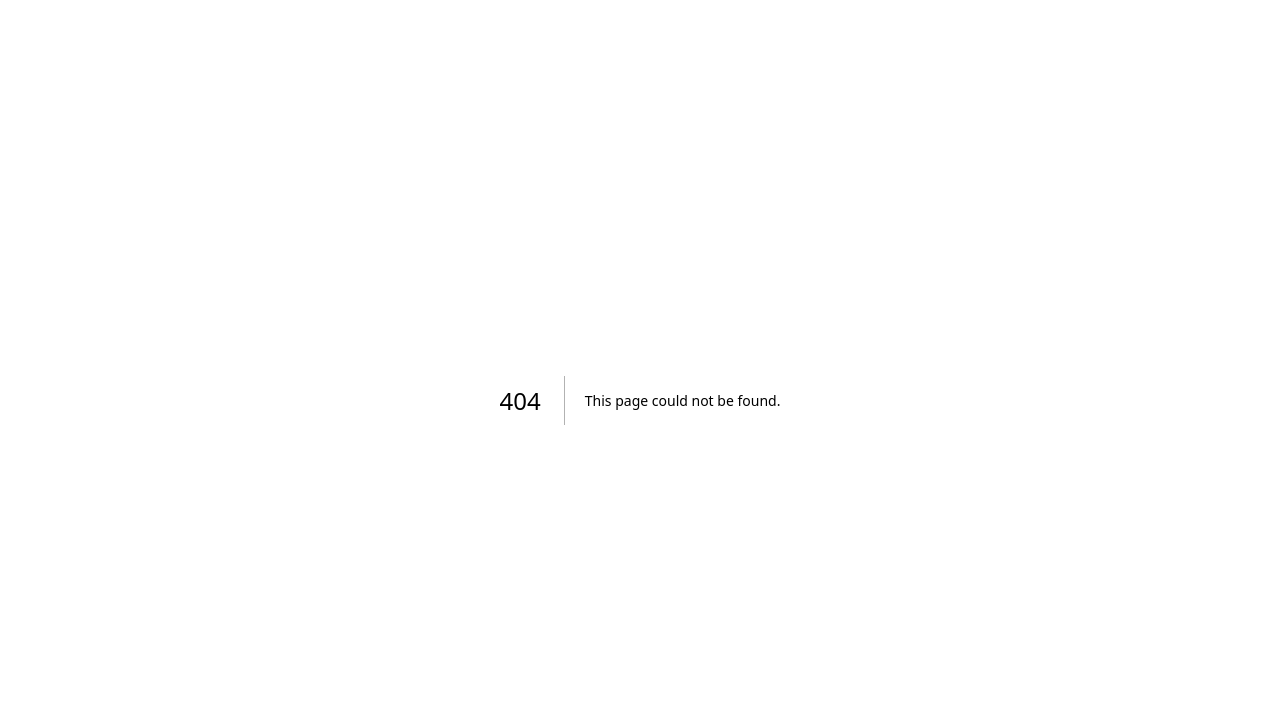
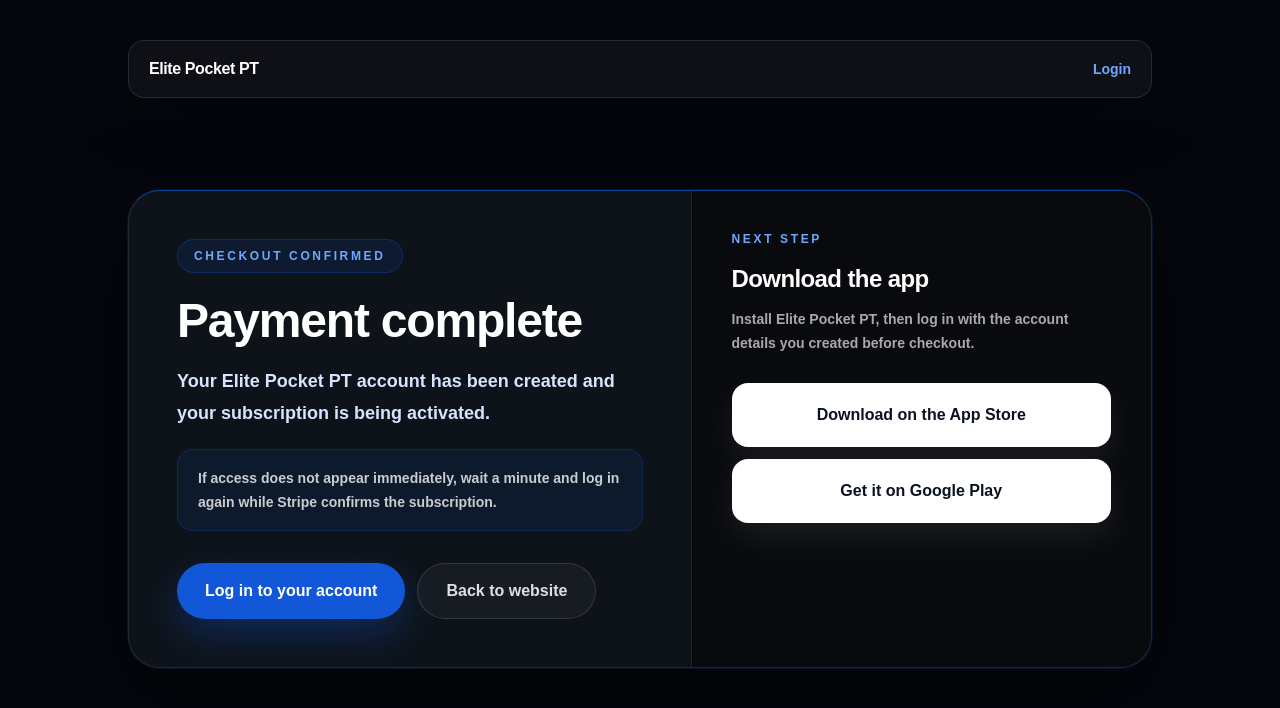
Before and after one commit to Nicho9/elite-pocket-pt-landing, a Next.js app: page /checkout/success in a window 1280 px wide. Before the commit this address had no page. Shown: the top 708 px of the page. Built offline with nearby package versions, Linux system fonts and the light colour scheme.

Commit message:
Add checkout completion pages

```diff
--- /dev/null
+++ b/src/app/checkout/cancelled/page.tsx
@@ -0,0 +1,47 @@
+import Link from "next/link";
+
+export default function CheckoutCancelledPage() {
+  return (
+    <main className="min-h-screen bg-[#05070D] px-5 py-8 text-white sm:py-10">
+      <div className="mx-auto flex min-h-[calc(100vh-5rem)] w-full max-w-4xl flex-col">
+        <header className="flex items-center justify-between gap-4 rounded-2xl border border-white/10 bg-white/[0.04] px-5 py-4 shadow-[0_18px_60px_rgba(0,0,0,0.28)] backdrop-blur">
+          <Link href="/" className="text-base font-bold tracking-tight text-white transition hover:text-[#6EA8FF]">
+            Elite Pocket PT
+          </Link>
+          <Link href="/#pricing" className="text-sm font-bold text-[#6EA8FF] transition hover:text-white">
+            Pricing
+          </Link>
+        </header>
+
+        <section className="flex flex-1 items-center py-10">
+          <div className="w-full rounded-[2rem] border border-white/10 border-t-[#1157D8]/70 bg-[#0E1319] p-6 shadow-[0_32px_100px_rgba(0,0,0,0.48)] ring-1 ring-[#1157D8]/15 sm:p-10 lg:p-12">
+            <p className="inline-flex rounded-full border border-[#1157D8]/30 bg-[#1157D8]/12 px-4 py-2 text-xs font-bold uppercase tracking-[0.22em] text-[#6EA8FF]">
+              Checkout not completed
+            </p>
+            <h1 className="mt-6 text-4xl font-bold tracking-tight text-white sm:text-5xl">
+              Checkout cancelled
+            </h1>
+            <p className="mt-5 max-w-2xl text-lg font-semibold leading-8 text-[#D7E4FF]">
+              No payment was completed. If you created an account before checkout, you can restart checkout from the pricing section.
+            </p>
+
+            <div className="mt-8 flex flex-col gap-3 sm:flex-row">
+              <Link
+                href="/#pricing"
+                className="inline-flex h-14 items-center justify-center rounded-full bg-[#1157D8] px-7 text-base font-bold text-white shadow-[0_16px_40px_rgba(17,87,216,0.32)] transition hover:bg-[#0A39A8]"
+              >
+                Return to pricing
+              </Link>
+              <Link
+                href="/"
+                className="inline-flex h-14 items-center justify-center rounded-full border border-white/12 bg-white/[0.04] px-7 text-base font-bold text-white/86 transition hover:bg-white/10 hover:text-white"
+              >
+                Back to website
+              </Link>
+            </div>
+          </div>
+        </section>
+      </div>
+    </main>
+  );
+}
--- /dev/null
+++ b/src/app/checkout/success/page.tsx
@@ -0,0 +1,81 @@
+import Link from "next/link";
+
+export default function CheckoutSuccessPage() {
+  return (
+    <main className="min-h-screen bg-[#05070D] px-5 py-8 text-white sm:py-10">
+      <div className="mx-auto flex min-h-[calc(100vh-5rem)] w-full max-w-5xl flex-col">
+        <header className="flex items-center justify-between gap-4 rounded-2xl border border-white/10 bg-white/[0.04] px-5 py-4 shadow-[0_18px_60px_rgba(0,0,0,0.28)] backdrop-blur">
+          <Link href="/" className="text-base font-bold tracking-tight text-white transition hover:text-[#6EA8FF]">
+            Elite Pocket PT
+          </Link>
+          <Link href="/login" className="text-sm font-bold text-[#6EA8FF] transition hover:text-white">
+            Login
+          </Link>
+        </header>
+
+        <section className="flex flex-1 items-center py-10">
+          <div className="w-full overflow-hidden rounded-[2rem] border border-white/10 border-t-[#1157D8]/70 bg-[#0E1319] shadow-[0_32px_100px_rgba(0,0,0,0.48)] ring-1 ring-[#1157D8]/15">
+            <div className="grid gap-0 lg:grid-cols-[1fr_0.82fr]">
+              <div className="p-6 sm:p-10 lg:p-12">
+                <p className="inline-flex rounded-full border border-[#1157D8]/30 bg-[#1157D8]/12 px-4 py-2 text-xs font-bold uppercase tracking-[0.22em] text-[#6EA8FF]">
+                  Checkout confirmed
+                </p>
+                <h1 className="mt-6 text-4xl font-bold tracking-tight text-white sm:text-5xl">
+                  Payment complete
+                </h1>
+                <p className="mt-5 max-w-2xl text-lg font-semibold leading-8 text-[#D7E4FF]">
+                  Your Elite Pocket PT account has been created and your subscription is being activated.
+                </p>
+                <p className="mt-5 max-w-2xl rounded-2xl border border-[#1157D8]/25 bg-[#1157D8]/10 px-5 py-4 text-sm font-semibold leading-6 text-white/78">
+                  If access does not appear immediately, wait a minute and log in again while Stripe confirms the subscription.
+                </p>
+
+                <div className="mt-8 flex flex-col gap-3 sm:flex-row">
+                  <Link
+                    href="/login"
+                    className="inline-flex h-14 items-center justify-center rounded-full bg-[#1157D8] px-7 text-base font-bold text-white shadow-[0_16px_40px_rgba(17,87,216,0.32)] transition hover:bg-[#0A39A8]"
+                  >
+                    Log in to your account
+                  </Link>
+                  <Link
+                    href="/"
+                    className="inline-flex h-14 items-center justify-center rounded-full border border-white/12 bg-white/[0.04] px-7 text-base font-bold text-white/86 transition hover:bg-white/10 hover:text-white"
+                  >
+                    Back to website
+                  </Link>
+                </div>
+              </div>
+
+              <aside className="border-t border-white/10 bg-[#080A0D] p-6 sm:p-10 lg:border-l lg:border-t-0">
+                <p className="text-xs font-bold uppercase tracking-[0.22em] text-[#6EA8FF]">
+                  Next step
+                </p>
+                <h2 className="mt-4 text-2xl font-bold tracking-tight text-white">
+                  Download the app
+                </h2>
+                <p className="mt-3 text-sm font-semibold leading-6 text-white/65">
+                  Install Elite Pocket PT, then log in with the account details you created before checkout.
+                </p>
+
+                <div className="mt-7 grid gap-3">
+                  <a
+                    href="#"
+                    className="flex h-16 items-center justify-center rounded-2xl border border-white/10 bg-white px-5 text-base font-bold text-[#0B1220] shadow-[0_14px_34px_rgba(255,255,255,0.08)] transition hover:bg-[#EAF1FF]"
+                  >
+                    Download on the App Store
+                  </a>
+                  <a
+                    href="#"
+                    className="flex h-16 items-center justify-center rounded-2xl border border-white/10 bg-white px-5 text-base font-bold text-[#0B1220] shadow-[0_14px_34px_rgba(255,255,255,0.08)] transition hover:bg-[#EAF1FF]"
+                  >
+                    Get it on Google Play
+                  </a>
+                </div>
+              </aside>
+            </div>
+          </div>
+        </section>
+      </div>
+    </main>
+  );
+}
```
